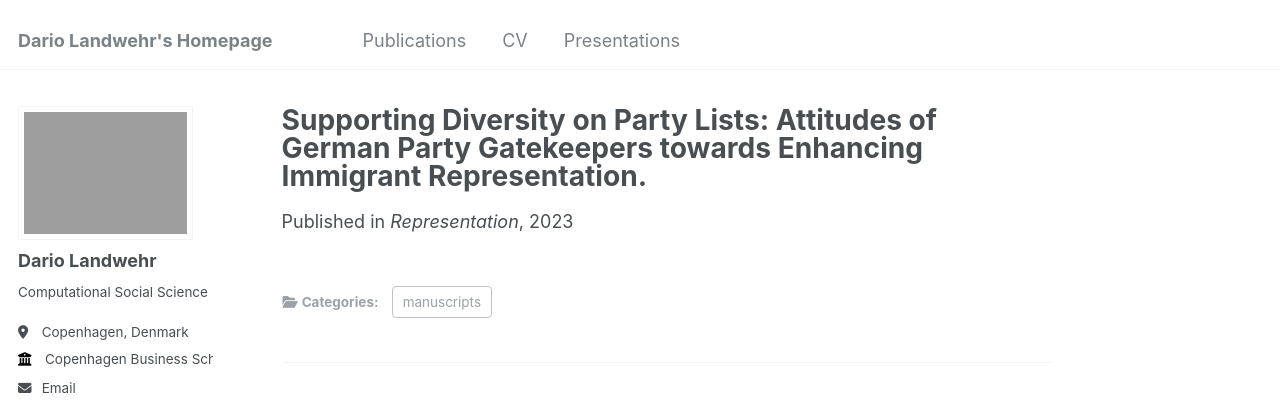
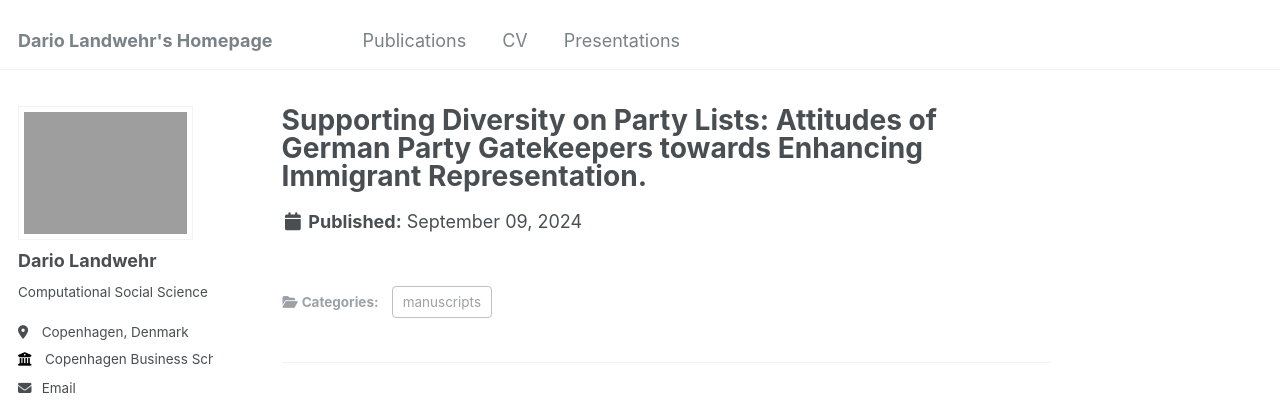
Before and after one commit to DarioLandwehr/DarioLandwehr.github.io, a Jekyll site: the page built from _publications/2023_supporting_diversity.md, in a window 1280 px wide and 954 px high. Shown: the top 402 px of the window. Built offline with Jekyll 4.4.1, drawn with Linux system fonts in a browser that asks for light colours; some web fonts are replaced; part of the change alters nothing that is shown.

Commit message:
Update 2023_supporting_diversity.md

```diff
--- a/_publications/2023_supporting_diversity.md
+++ b/_publications/2023_supporting_diversity.md
@@ -6,8 +6,8 @@ category: manuscripts
 excerpt: 'Höhne, B., Bouju, A., & **Landwehr, D.** (2024). Supporting Diversity on Party Lists: Attitudes of German Party Gatekeepers Towards Enhancing Immigrant Representation. *Representation, 60*(3), 395-414. <br> <br>
 Which role do party gatekeepers play in shaping the political representation of immigrants? We address this question by analyzing unique survey data collected at party list nomination events, containing individual level attitudes of party gatekeepers towards this issue. We find that apart from political ideology solidarity between underrepresented groups seems to play a central role, in shaping the support for immigrant-origin candidates. <br> <br>
 [\[LINK TO PAPER\]](https://www.tandfonline.com/doi/full/10.1080/00344893.2023.2221675)'
-date: 2023-07-06
-venue: 'Representation'
+#date: 2023-07-06
+#venue: 'Representation'
 #slidesurl: 'http://academicpages.github.io/files/slides1.pdf'
 #paperurl: 'http://academicpages.github.io/files/paper1.pdf'
 #citation: 'Höhne, B., Bouju, A., & Landwehr, D. (2023). &quot;Supporting Diversity on Party Lists: Attitudes of German Party Gatekeepers towards Enhancing Immigrant Representation.&quot; <i>Representation</i>. 60(3).'
```
